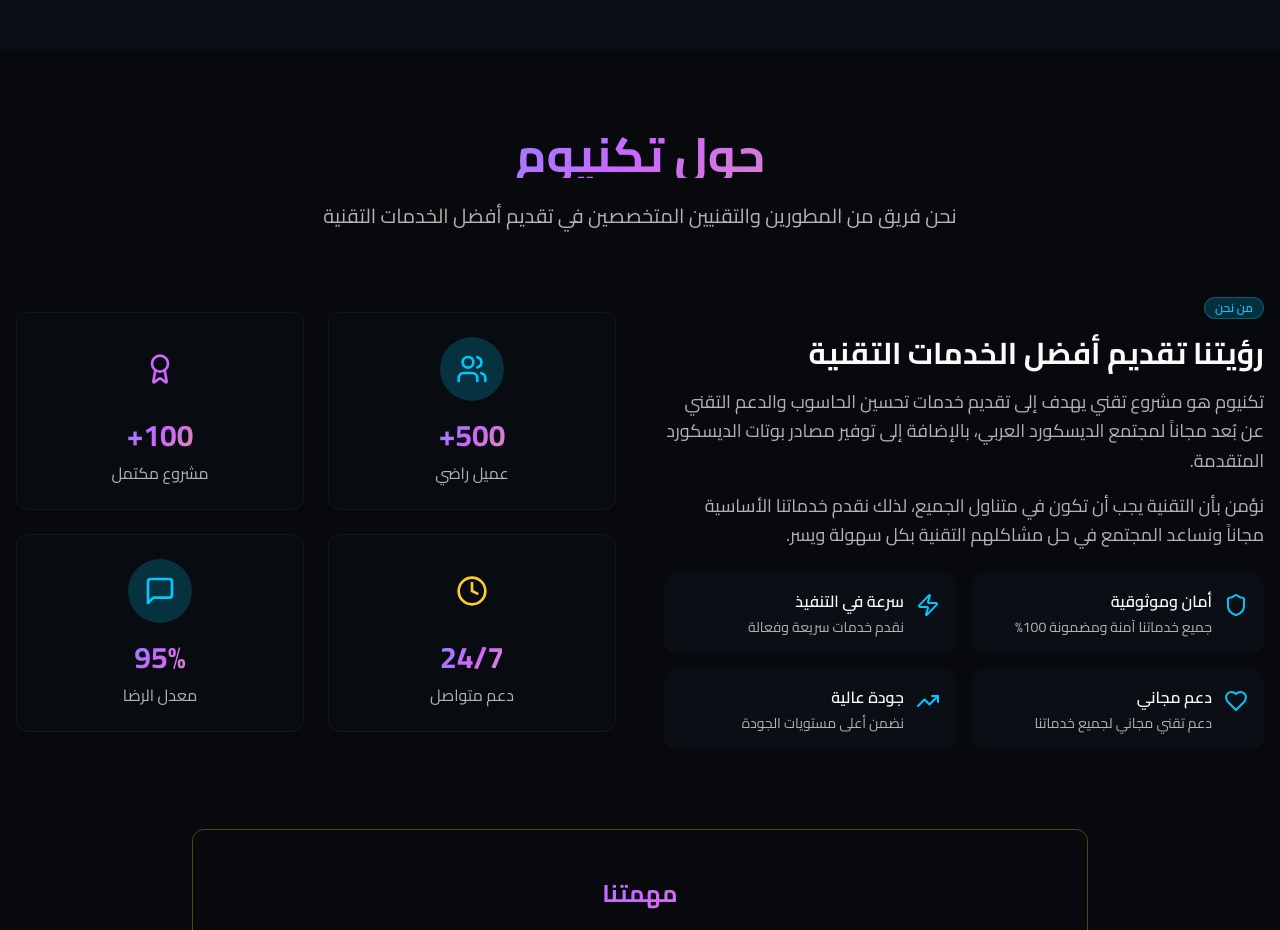
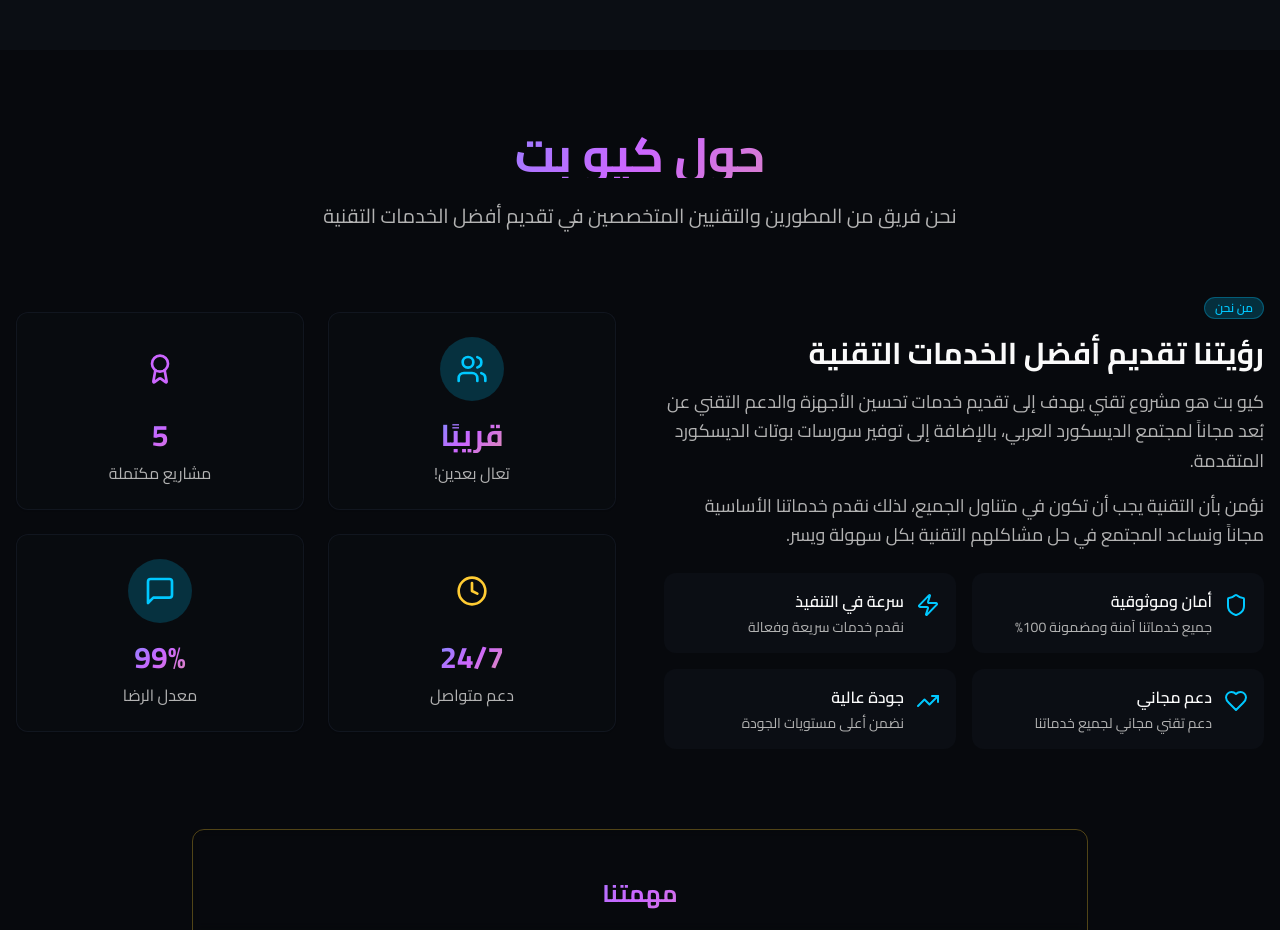
Before and after one commit to DecryptedM4/techium-discord-arabic-spark, a React (Vite) app: page /techium-discord-arabic-spark/ in a window 1280 px wide. Shown: the part 2440-3370 px from the top of the page. Built offline with nearby package versions, Linux system fonts and the light colour scheme.

Commit message:
Update About.tsx

```diff
--- a/src/components/About.tsx
+++ b/src/components/About.tsx
@@ -15,14 +15,14 @@ const About = () => {
   const stats = [
     {
       icon: <Users className="w-8 h-8" />,
-      number: "500+",
-      label: "عميل راضي",
+      number: "قريبًا",
+      label: "تعال بعدين!",
       color: "tech-primary"
     },
     {
       icon: <Award className="w-8 h-8" />,
-      number: "100+",
-      label: "مشروع مكتمل",
+      number: "5",
+      label: "مشاريع مكتملة",
       color: "tech-secondary"
     },
     {
@@ -33,7 +33,7 @@ const About = () => {
     },
     {
       icon: <MessageSquare className="w-8 h-8" />,
-      number: "95%",
+      number: "99%",
       label: "معدل الرضا",
       color: "tech-primary"
     }
@@ -67,7 +67,7 @@ const About = () => {
       <div className="container mx-auto px-4">
         <div className="text-center mb-16">
           <h2 className="text-4xl md:text-5xl font-bold mb-6 text-gradient">
-            حول تكنيوم
+            حول كيو بت
           </h2>
           <p className="text-xl text-muted-foreground max-w-3xl mx-auto">
             نحن فريق من المطورين والتقنيين المتخصصين في تقديم أفضل الخدمات التقنية
@@ -85,8 +85,8 @@ const About = () => {
                 رؤيتنا تقديم أفضل الخدمات التقنية
               </h3>
               <p className="text-lg text-muted-foreground leading-relaxed">
-                تكنيوم هو مشروع تقني يهدف إلى تقديم خدمات تحسين الحاسوب والدعم التقني عن بُعد مجاناً
-                لمجتمع الديسكورد العربي، بالإضافة إلى توفير مصادر بوتات الديسكورد المتقدمة.
+                كيو بت هو مشروع تقني يهدف إلى تقديم خدمات تحسين الأجهزة والدعم التقني عن بُعد مجاناً
+                لمجتمع الديسكورد العربي، بالإضافة إلى توفير سورسات بوتات الديسكورد المتقدمة.
               </p>
               <p className="text-lg text-muted-foreground leading-relaxed">
                 نؤمن بأن التقنية يجب أن تكون في متناول الجميع، لذلك نقدم خدماتنا الأساسية مجاناً
```
